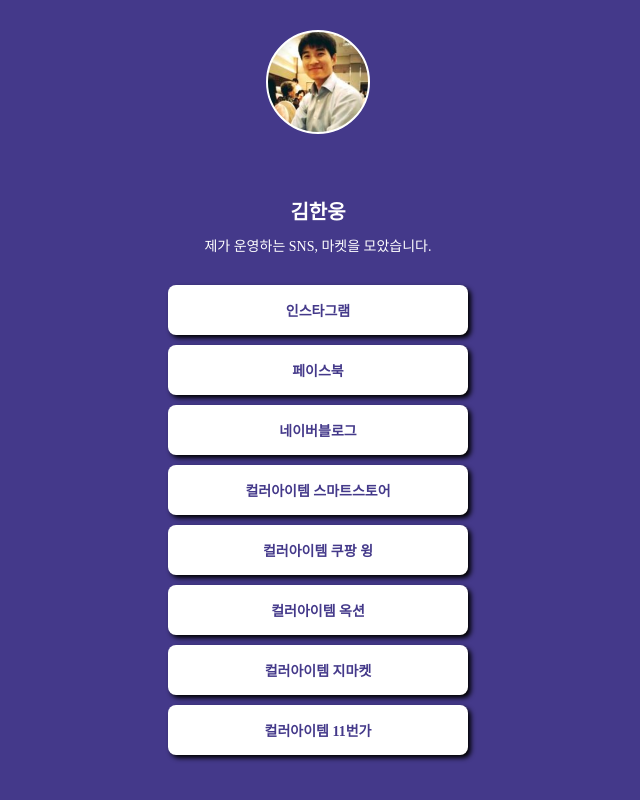
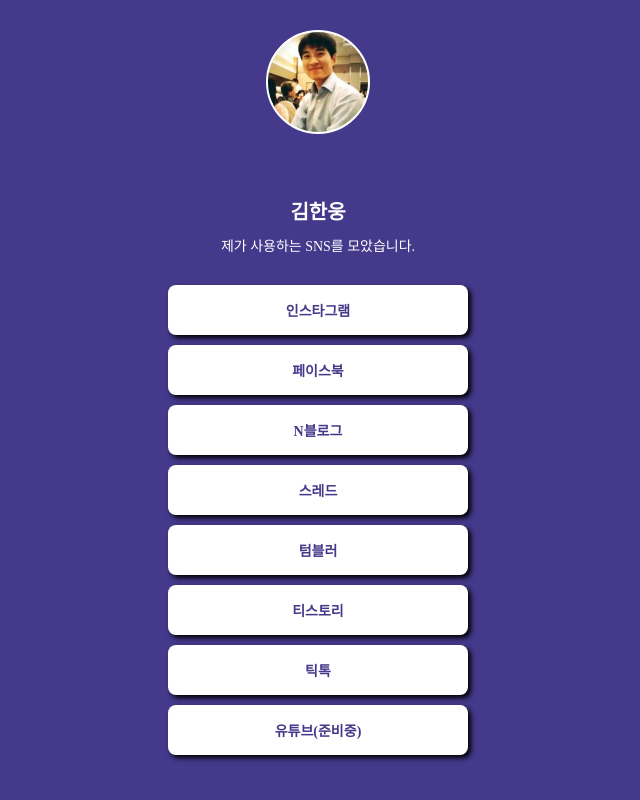
Before and after one commit to Kim-Hanung/mypage, a plain HTML site: page index.html in a window 1280 px wide. Shown: the whole page, without its empty margins (322-962 px from the left). Drawn offline with Linux system fonts and the light colour scheme; a web font is replaced by a local one.

Commit message:
Update index.html

```diff
--- a/index.html
+++ b/index.html
@@ -89,16 +89,16 @@
         </div>
         <p>
         <h1 class="main">김한웅</h1>
-        <p class="sub">제가 운영하는 SNS, 마켓을 모았습니다.</p>
+        <p class="sub">제가 사용하는 SNS를 모았습니다.</p>
 
         <a target="_blank" href="https://www.instagram.com/hanung1215/">인스타그램</a>
-        <a target="_blank" href="https://www.facebook.com/profile.php?id=100002596708998">페이스북</a>
-        <a target="_blank" href="https://blog.naver.com/koreahu">네이버블로그</a>
-        <a target="_blank" href="https://smartstore.naver.com/coloritem/category/50003817?cp=1">컬러아이템 스마트스토어</a>
-        <a target="_blank" href="https://shop.coupang.com/A00407635">컬러아이템 쿠팡 윙</a>
-        <a target="_blank" href="https://stores.auction.co.kr/coloritem">컬러아이템 옥션</a>
-        <a target="_blank" href="http://minishop.gmarket.co.kr/coloritem0">컬러아이템 지마켓</a>
-        <a target="_blank" href="https://shop.11st.co.kr/stores/765085">컬러아이템 11번가</a>
+        <a target="_blank" href="https://www.facebook.com/kor1215/">페이스북</a>
+        <a target="_blank" href="https://blog.naver.com/koreahu">N블로그</a>
+        <a target="_blank" href="https://www.threads.net/@hanung1215">스레드</a>
+        <a target="_blank" href="https://www.tumblr.com/blog/koreahu1215">텀블러</a>
+        <a target="_blank" href="#" title="수정중">티스토리</a>
+        <a target="_blank" href="https://lite.tiktok.com/t/ZSrhhHw97/">틱톡</a>
+        <a target="_blank" href="#" title="준비중">유튜브(준비중)</a>
 
     </div>
 </body>
```
